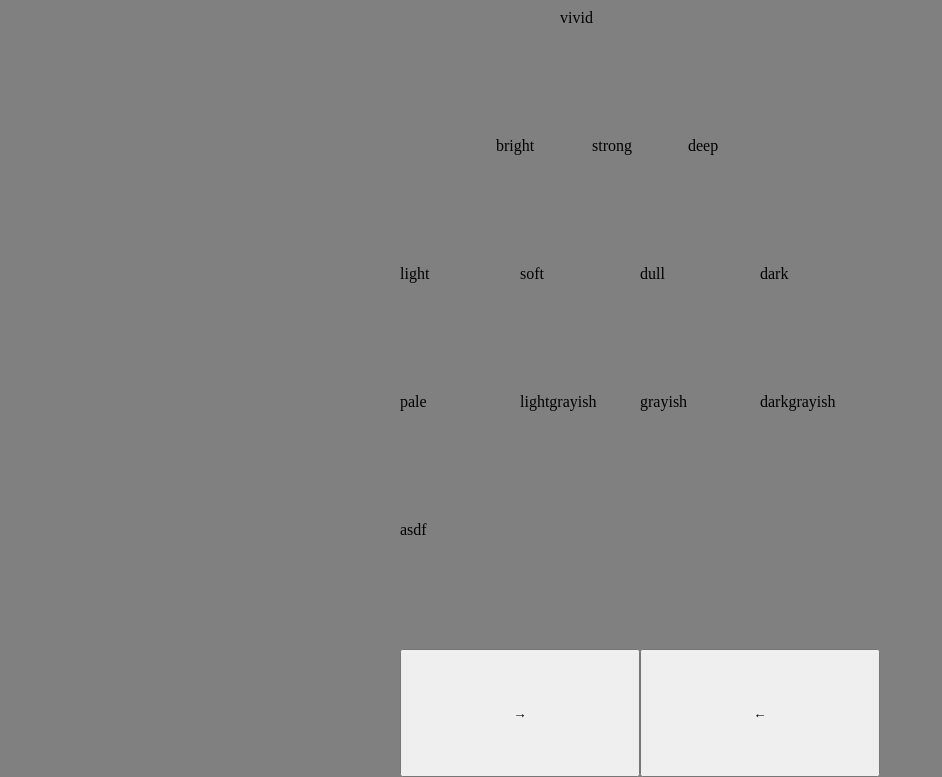
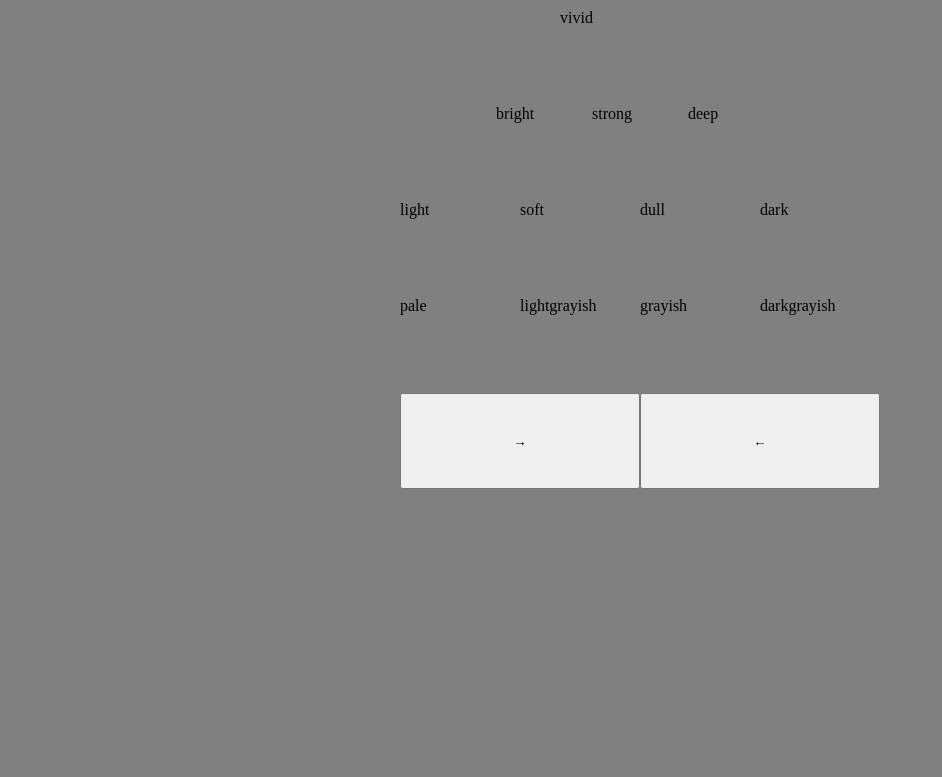
Before and after one commit to Teiming/pccs, a plain HTML site: page index.html in a window 1280 px wide. Shown: the part 39-816 px from the top of the page, without its empty margins (0-942 px from the left). Drawn offline with Linux system fonts and the light colour scheme.

Commit message:
Update index.html

```diff
--- a/index.html
+++ b/index.html
@@ -20,7 +20,7 @@
       margin: auto;
     }
     main article {
-      height: 8rem;
+      height: 6rem;
       display: flex;
     }
     main article section {
@@ -71,11 +71,6 @@
       <section id="grayish" class="col">grayish</section>
       <section id="darkgrayish" class="col">darkgrayish</section>
     </article>
-    <article class="row">
-      <section class="col">
-        asdf
-      </section>
-    </article>
     <article id="controler" class="">
       <button id="up">→</button>
       <button id="down">←</button>
```
